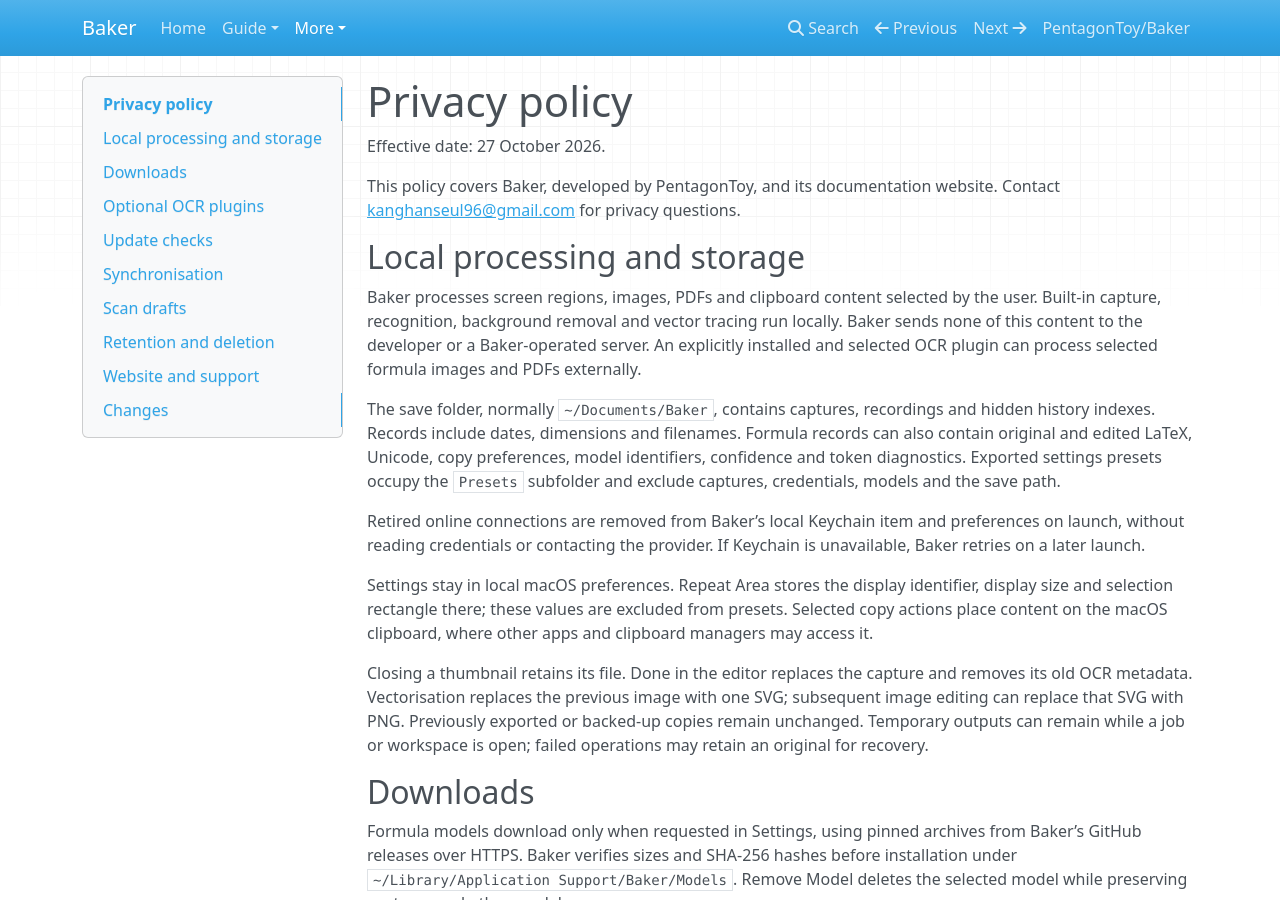
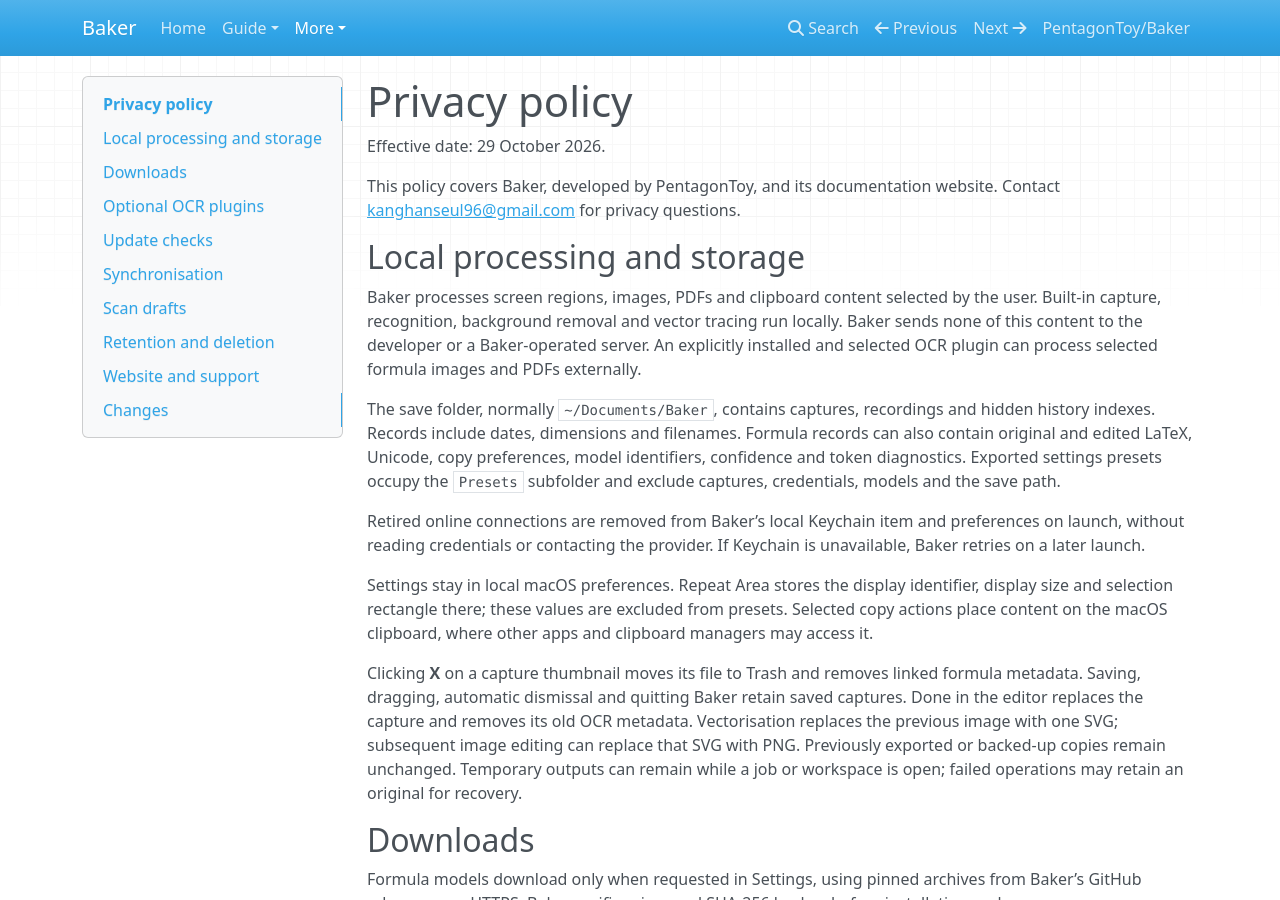
Before and after one commit to PentagonToy/Baker, an MkDocs documentation site: the page built from docs/legal/privacy.md, in a window 1280 px wide and 900 px high. Built offline with MkDocs 1.6.1, drawn with Linux system fonts in a browser that asks for light colours; nearby versions of some CDN libraries.

```diff
--- a/docs/legal/privacy.md
+++ b/docs/legal/privacy.md
@@ -1,6 +1,6 @@
 # Privacy policy
 
-Effective date: 27 October 2026.
+Effective date: 29 October 2026.
 
 This policy covers Baker, developed by PentagonToy, and its documentation website. Contact [kanghanseul96@gmail.com](mailto:kanghanseul96@gmail.com) for privacy questions.
 
@@ -14,7 +14,7 @@ Retired online connections are removed from Baker’s local Keychain item and pr
 
 Settings stay in local macOS preferences. Repeat Area stores the display identifier, display size and selection rectangle there; these values are excluded from presets. Selected copy actions place content on the macOS clipboard, where other apps and clipboard managers may access it.
 
-Closing a thumbnail retains its file. Done in the editor replaces the capture and removes its old OCR metadata. Vectorisation replaces the previous image with one SVG; subsequent image editing can replace that SVG with PNG. Previously exported or backed-up copies remain unchanged. Temporary outputs can remain while a job or workspace is open; failed operations may retain an original for recovery.
+Clicking **X** on a capture thumbnail moves its file to Trash and removes linked formula metadata. Saving, dragging, automatic dismissal and quitting Baker retain saved captures. Done in the editor replaces the capture and removes its old OCR metadata. Vectorisation replaces the previous image with one SVG; subsequent image editing can replace that SVG with PNG. Previously exported or backed-up copies remain unchanged. Temporary outputs can remain while a job or workspace is open; failed operations may retain an original for recovery.
 
 ## Downloads
 
```
Also changed, not shown: CHANGELOG.md (+6 -7 lines), README.md (+3 -3 lines), docs/guide/recent.md (+1 -1 lines), docs/help/formula.md (+1 -1 lines), docs/help/scan.md (+1 -3 lines), docs/index.md (+1 -1 lines), others/release/0.1.2.md (added, +11 -0 lines), 1 other file.
